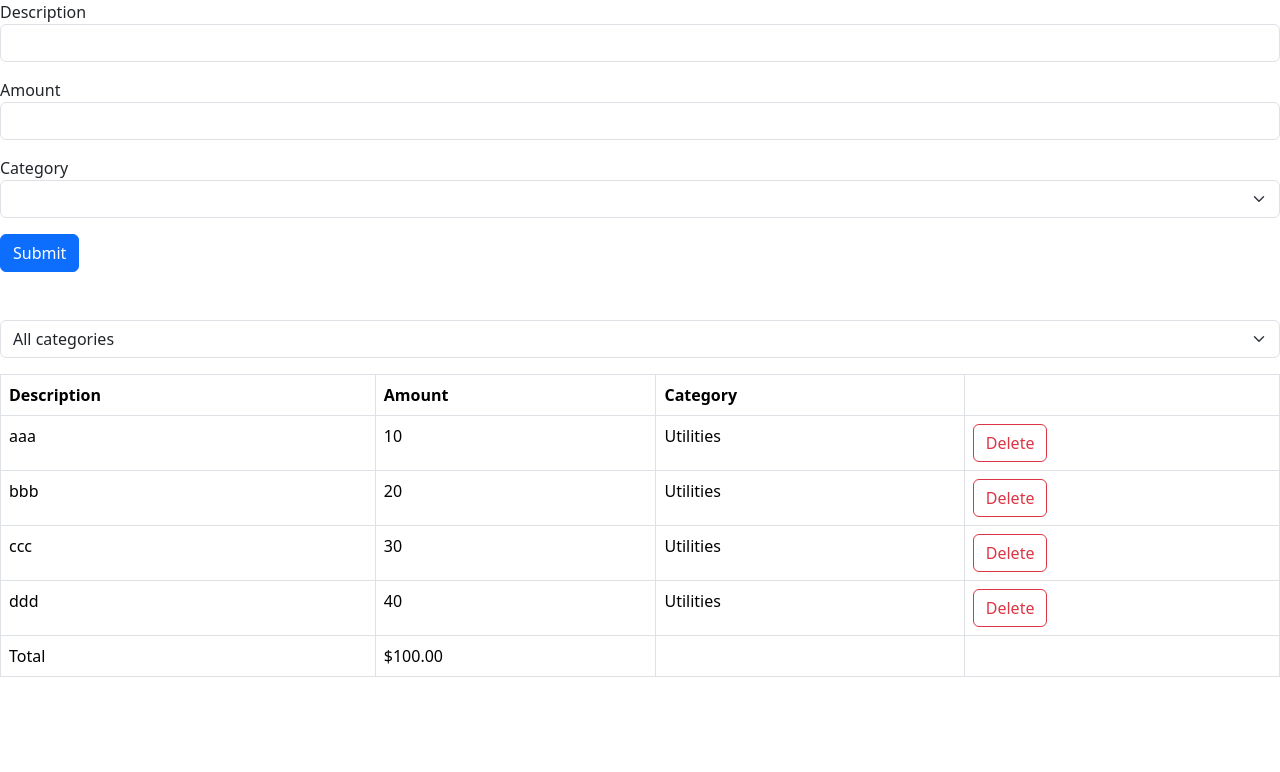
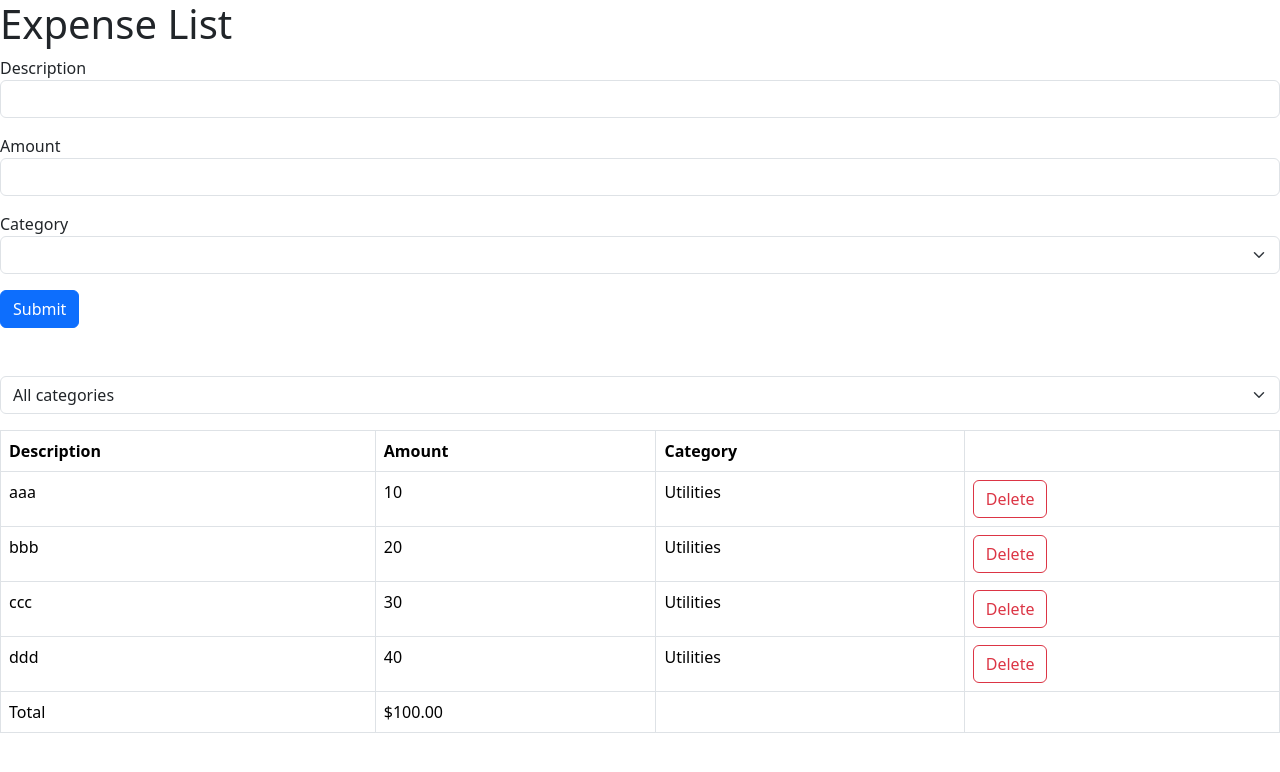
Before and after one commit to LeoZhangYYDS/react_typescrip_practice, a React (Vite) app: page / in a window 1280 px wide. Shown: the top 772 px of the page. Built offline with nearby package versions, Linux system fonts and the light colour scheme; the HTML template or start-up script is replaced by a standard one.

Commit message:
Update App.tsx

```diff
--- a/src/App.tsx
+++ b/src/App.tsx
@@ -31,6 +31,7 @@ const App = () => {
 
   return (
     <div>
+      <h1 className="">Expense List</h1>
       <div className="mb-5">
         <ExpenseForm
           onSubmit={(expense) =>
```
